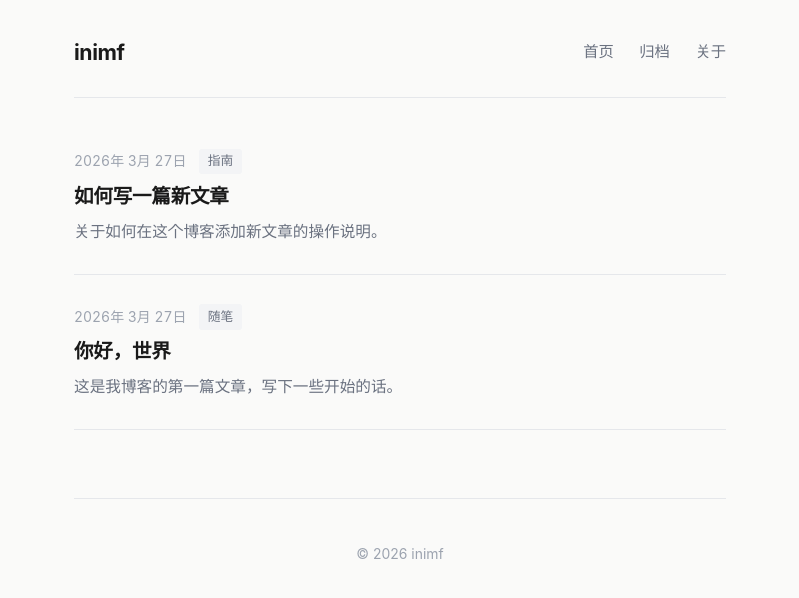
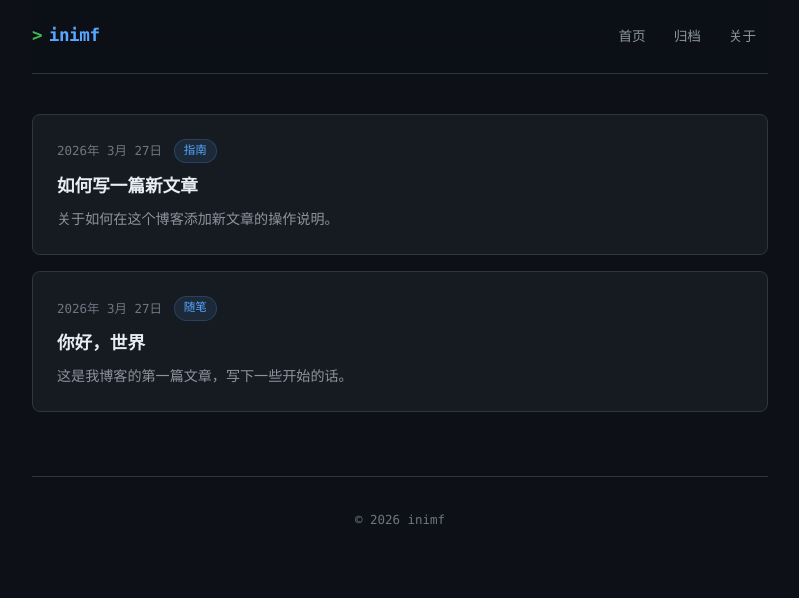
Before and after one commit to web1286/inimf-blog, a Next.js app: page / in a window 1280 px wide. Shown: the top 598 px of the page, without its empty margins (240-1039 px from the left). Built offline with nearby package versions, Linux system fonts and the light colour scheme.

Commit message:
Update globals.css

```diff
--- a/styles/globals.css
+++ b/styles/globals.css
@@ -1,4 +1,4 @@
-/* 全局样式 - 极简阅读风格 */
+/* 全局样式 - 科技讯息风格 */
 
 *, *::before, *::after {
   box-sizing: border-box;
@@ -7,27 +7,30 @@
 }
 
 :root {
-  --font-serif: 'Georgia', 'Noto Serif SC', 'Source Han Serif SC', serif;
+  --font-serif: 'Georgia', 'Noto Serif SC', serif;
   --font-sans: -apple-system, BlinkMacSystemFont, 'PingFang SC', 'Hiragino Sans GB',
     'Microsoft YaHei', 'Segoe UI', sans-serif;
-  --font-mono: 'JetBrains Mono', 'Fira Code', 'Consolas', monospace;
+  --font-mono: 'JetBrains Mono', 'Fira Code', 'SF Mono', 'Consolas', monospace;
 
-  --color-bg: #fafaf9;
-  --color-surface: #ffffff;
-  --color-text: #1a1a1a;
-  --color-text-muted: #6b7280;
-  --color-text-light: #9ca3af;
-  --color-border: #e5e7eb;
-  --color-accent: #1a1a1a;
-  --color-accent-hover: #374151;
-  --color-tag-bg: #f3f4f6;
+  --color-bg: #0d1117;
+  --color-surface: #161b22;
+  --color-surface-2: #21262d;
+  --color-text: #e6edf3;
+  --color-text-muted: #8b949e;
+  --color-text-light: #6e7681;
+  --color-border: #30363d;
+  --color-accent: #58a6ff;
+  --color-accent-hover: #79c0ff;
+  --color-accent-green: #3fb950;
+  --color-tag-bg: #21262d;
+  --color-tag-text: #58a6ff;
 
-  --max-width: 720px;
+  --max-width: 800px;
   --spacing-page: 2rem;
 }
 
 html {
-  font-size: 17px;
+  font-size: 16px;
   -webkit-font-smoothing: antialiased;
   -moz-osx-font-smoothing: grayscale;
 }
@@ -36,7 +39,7 @@ body {
   font-family: var(--font-sans);
   background-color: var(--color-bg);
   color: var(--color-text);
-  line-height: 1.75;
+  line-height: 1.7;
   min-height: 100vh;
 }
 
@@ -45,20 +48,21 @@ a {
   text-decoration: none;
 }
 
-/* ==================== 布局 ==================== */
-
 .page-wrapper {
   max-width: var(--max-width);
   margin: 0 auto;
   padding: 0 var(--spacing-page);
 }
 
-/* ==================== 顶部导航 ==================== */
-
 .site-header {
-  padding: 2rem 0 1.5rem;
+  padding: 1.25rem 0;
   border-bottom: 1px solid var(--color-border);
-  margin-bottom: 3rem;
+  margin-bottom: 2.5rem;
+  position: sticky;
+  top: 0;
+  background: rgba(13, 17, 23, 0.92);
+  backdrop-filter: blur(12px);
+  z-index: 100;
 }
 
 .header-inner {
@@ -69,10 +73,17 @@ a {
 }
 
 .site-title {
-  font-size: 1.25rem;
+  font-family: var(--font-mono);
+  font-size: 1.1rem;
   font-weight: 700;
+  color: var(--color-accent);
   letter-spacing: -0.02em;
-  color: var(--color-text);
+}
+
+.site-title::before {
+  content: '>';
+  color: var(--color-accent-green);
+  margin-right: 0.4rem;
 }
 
 .site-title:hover {
@@ -81,46 +92,52 @@ a {
 
 .site-nav {
   display: flex;
-  gap: 1.5rem;
+  gap: 0.25rem;
   align-items: center;
 }
 
 .site-nav a {
-  font-size: 0.9rem;
+  font-size: 0.85rem;
   color: var(--color-text-muted);
-  transition: color 0.15s;
+  transition: color 0.15s, background 0.15s;
+  padding: 0.3rem 0.75rem;
+  border-radius: 6px;
+  font-family: var(--font-mono);
 }
 
 .site-nav a:hover {
   color: var(--color-text);
+  background: var(--color-surface-2);
 }
-
-/* ==================== 文章列表 ==================== */
 
 .post-list {
   list-style: none;
 }
 
 .post-item {
-  padding: 1.75rem 0;
-  border-bottom: 1px solid var(--color-border);
+  padding: 1.5rem;
+  margin-bottom: 1rem;
+  border: 1px solid var(--color-border);
+  border-radius: 8px;
+  background: var(--color-surface);
+  transition: border-color 0.15s;
 }
 
-.post-item:first-child {
-  padding-top: 0;
+.post-item:hover {
+  border-color: var(--color-accent);
 }
 
 .post-meta {
   display: flex;
   align-items: center;
   gap: 0.75rem;
-  margin-bottom: 0.5rem;
+  margin-bottom: 0.6rem;
 }
 
 .post-date {
-  font-size: 0.82rem;
+  font-size: 0.78rem;
   color: var(--color-text-light);
-  font-variant-numeric: tabular-nums;
+  font-family: var(--font-mono);
 }
 
 .post-tags {
@@ -130,19 +147,20 @@ a {
 }
 
 .post-tag {
-  font-size: 0.75rem;
-  padding: 0.1rem 0.5rem;
-  background: var(--color-tag-bg);
-  color: var(--color-text-muted);
-  border-radius: 3px;
+  font-size: 0.72rem;
+  padding: 0.1rem 0.55rem;
+  background: rgba(88, 166, 255, 0.1);
+  color: var(--color-tag-text);
+  border-radius: 20px;
+  border: 1px solid rgba(88, 166, 255, 0.2);
+  font-family: var(--font-mono);
 }
 
 .post-title {
-  font-size: 1.15rem;
+  font-size: 1.1rem;
   font-weight: 600;
-  line-height: 1.4;
+  line-height: 1.45;
   margin-bottom: 0.5rem;
-  letter-spacing: -0.01em;
 }
 
 .post-title a {
@@ -151,33 +169,29 @@ a {
 }
 
 .post-title a:hover {
-  color: var(--color-accent-hover);
-  text-decoration: underline;
-  text-decoration-color: var(--color-border);
-  text-underline-offset: 3px;
+  color: var(--color-accent);
 }
 
 .post-summary {
-  font-size: 0.92rem;
+  font-size: 0.88rem;
   color: var(--color-text-muted);
-  line-height: 1.6;
+  line-height: 1.65;
   display: -webkit-box;
   -webkit-line-clamp: 2;
   -webkit-box-orient: vertical;
   overflow: hidden;
 }
 
-/* ==================== 文章详情页 ==================== */
-
 .article-header {
   margin-bottom: 2.5rem;
+  padding-bottom: 1.5rem;
+  border-bottom: 1px solid var(--color-border);
 }
 
 .article-title {
   font-size: 1.75rem;
   font-weight: 700;
   line-height: 1.3;
-  letter-spacing: -0.02em;
   margin-bottom: 1rem;
 }
 
@@ -189,76 +203,59 @@ a {
 }
 
 .article-date {
-  font-size: 0.85rem;
+  font-size: 0.82rem;
   color: var(--color-text-light);
+  font-family: var(--font-mono);
 }
-
-/* ==================== Markdown 内容样式 ==================== */
 
 .article-content {
   font-size: 1rem;
   line-height: 1.85;
-  color: var(--color-text);
 }
 
-.article-content h1,
-.article-content h2,
-.article-content h3,
-.article-content h4 {
-  font-weight: 600;
-  line-height: 1.35;
-  letter-spacing: -0.015em;
+.article-content h2 {
+  font-size: 1.25rem;
+  color: var(--color-accent);
+  border-bottom: 1px solid var(--color-border);
+  padding-bottom: 0.4rem;
   margin-top: 2.5rem;
   margin-bottom: 1rem;
 }
 
-.article-content h1 { font-size: 1.6rem; }
-.article-content h2 { font-size: 1.3rem; border-bottom: 1px solid var(--color-border); padding-bottom: 0.4rem; }
-.article-content h3 { font-size: 1.1rem; }
+.article-content h3 {
+  font-size: 1.05rem;
+  color: var(--color-accent-green);
+  margin-top: 2rem;
+  margin-bottom: 0.75rem;
+}
 
 .article-content p {
   margin-bottom: 1.5rem;
 }
 
 .article-content a {
-  color: var(--color-text);
+  color: var(--color-accent);
   text-decoration: underline;
-  text-decoration-color: var(--color-border);
   text-underline-offset: 3px;
-  transition: text-decoration-color 0.15s;
 }
 
 .article-content a:hover {
-  text-decoration-color: var(--color-text);
-}
-
-.article-content strong {
-  font-weight: 600;
-}
-
-.article-content em {
-  font-style: italic;
-}
-
-.article-content blockquote {
-  border-left: 3px solid var(--color-border);
-  padding-left: 1.25rem;
-  margin: 1.5rem 0;
-  color: var(--color-text-muted);
-  font-style: italic;
+  color: var(--color-accent-hover);
 }
 
 .article-content code {
   font-family: var(--font-mono);
   font-size: 0.85em;
-  background: var(--color-tag-bg);
-  padding: 0.15em 0.4em;
-  border-radius: 3px;
-  color: #c7254e;
+  background: var(--color-surface-2);
+  padding: 0.15em 0.45em;
+  border-radius: 4px;
+  color: #d29922;
+  border: 1px solid var(--color-border);
 }
 
 .article-content pre {
-  background: #1e1e1e;
+  background: var(--color-surface);
+  border: 1px solid var(--color-border);
   border-radius: 8px;
   padding: 1.25rem;
   overflow-x: auto;
@@ -267,54 +264,27 @@ a {
 
 .article-content pre code {
   background: none;
-  color: #d4d4d4;
-  font-size: 0.875rem;
+  color: #e6edf3;
   padding: 0;
+  border: none;
 }
 
-.article-content ul,
-.article-content ol {
-  padding-left: 1.5rem;
-  margin-bottom: 1.5rem;
-}
-
-.article-content li {
-  margin-bottom: 0.4rem;
+.article-content blockquote {
+  border-left: 3px solid var(--color-accent);
+  padding: 0.75rem 1.25rem;
+  margin: 1.5rem 0;
+  background: var(--color-surface);
+  border-radius: 0 6px 6px 0;
+  color: var(--color-text-muted);
+  font-style: italic;
 }
 
 .article-content img {
   max-width: 100%;
-  height: auto;
-  border-radius: 6px;
+  border-radius: 8px;
   margin: 1.5rem 0;
+  border: 1px solid var(--color-border);
 }
-
-.article-content hr {
-  border: none;
-  border-top: 1px solid var(--color-border);
-  margin: 2.5rem 0;
-}
-
-.article-content table {
-  width: 100%;
-  border-collapse: collapse;
-  margin: 1.5rem 0;
-  font-size: 0.9rem;
-}
-
-.article-content th,
-.article-content td {
-  border: 1px solid var(--color-border);
-  padding: 0.6rem 1rem;
-  text-align: left;
-}
-
-.article-content th {
-  background: var(--color-tag-bg);
-  font-weight: 600;
-}
-
-/* ==================== 文章导航 ==================== */
 
 .post-navigation {
   display: flex;
@@ -325,112 +295,38 @@ a {
   border-top: 1px solid var(--color-border);
 }
 
-.nav-prev, .nav-next {
-  flex: 1;
-}
-
-.nav-next {
-  text-align: right;
-}
-
 .nav-label {
-  display: block;
-  font-size: 0.75rem;
+  font-size: 0.72rem;
   color: var(--color-text-light);
-  margin-bottom: 0.25rem;
   text-transform: uppercase;
+  font-family: var(--font-mono);
   letter-spacing: 0.05em;
 }
 
 .nav-title {
-  font-size: 0.92rem;
+  font-size: 0.9rem;
   color: var(--color-text-muted);
-  transition: color 0.15s;
 }
 
 .nav-title:hover {
-  color: var(--color-text);
+  color: var(--color-accent);
 }
 
-/* ==================== 归档页 ==================== */
-
-.archive-year {
-  margin-bottom: 2rem;
-}
-
-.archive-year-title {
-  font-size: 1rem;
-  font-weight: 600;
-  color: var(--color-text-muted);
-  margin-bottom: 0.75rem;
-}
-
-.archive-list {
-  list-style: none;
-}
-
-.archive-item {
-  display: flex;
-  align-items: baseline;
-  gap: 1rem;
-  padding: 0.4rem 0;
-}
-
-.archive-date {
-  font-size: 0.82rem;
-  color: var(--color-text-light);
-  min-width: 5rem;
-  font-variant-numeric: tabular-nums;
-}
-
-.archive-title {
-  font-size: 0.95rem;
-  color: var(--color-text);
-  transition: color 0.15s;
-}
-
-.archive-title:hover {
-  color: var(--color-accent-hover);
-}
-
-/* ==================== 关于页 ==================== */
-
-.about-page h1 {
-  font-size: 1.5rem;
-  font-weight: 700;
-  margin-bottom: 2rem;
-  letter-spacing: -0.02em;
-}
-
-/* ==================== 页脚 ==================== */
-
 .site-footer {
-  padding: 2.5rem 0;
+  padding: 2rem 0;
   margin-top: 4rem;
   border-top: 1px solid var(--color-border);
   text-align: center;
 }
 
 .site-footer p {
-  font-size: 0.82rem;
+  font-size: 0.78rem;
   color: var(--color-text-light);
+  font-family: var(--font-mono);
 }
 
-/* ==================== 空状态 ==================== */
-
-.empty-state {
-  text-align: center;
-  padding: 4rem 0;
-  color: var(--color-text-muted);
+@media (max-width: 640px) {
+  html { font-size: 15px; }
+  :root { --spacing-page: 1.25rem; }
+  .post-item { padding: 1.25rem; }
 }
-
-/* ==================== 响应式 ==================== */
-
-@media (max-width: 640px) {
-  html { font-size: 16px; }
-  :root { --spacing-page: 1.25rem; }
-  .site-header { margin-bottom: 2rem; }
-  .article-title { font-size: 1.4rem; }
-  .post-navigation { flex-direction: column; }
-  .nav-next { text-align: left; }
-}
```
